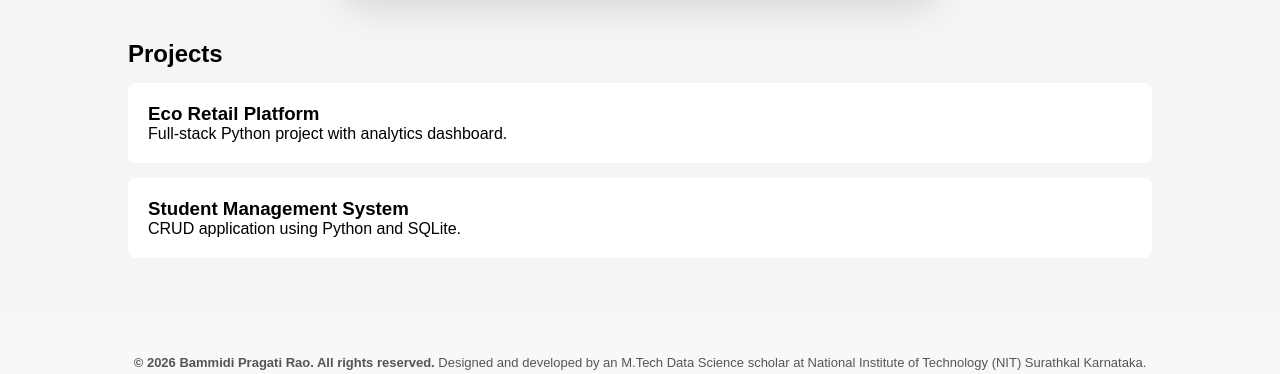
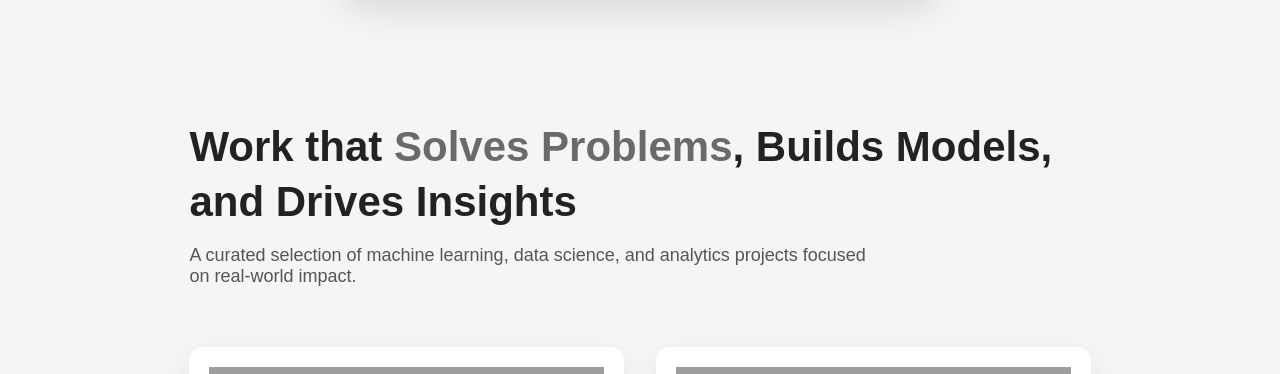
Before and after one commit to bpragatirao/Portfolio, a Flask app: page /projects in a window 1280 px wide. Shown: the part 116-490 px from the top of the page. Run offline with Flask 3, Linux system fonts and the light colour scheme; grey boxes are pictures that could not be loaded.

Commit message:
feat: add project cards on the about section

```diff
--- a/static/css/style.css
+++ b/static/css/style.css
@@ -632,3 +632,89 @@ button {
         justify-content: center;
     }
 }
+
+.projects-hero {
+    padding: 80px 6%;
+    background: #f5f5f5;
+}
+
+.projects-container {
+    max-width: 1200px;
+    margin: auto;
+}
+
+.projects-title {
+    font-size: 42px;
+    font-weight: 700;
+    color: #222;
+    max-width: 900px;
+    line-height: 1.3;
+}
+
+.projects-title span {
+    color: #6a6a6a;
+}
+
+.projects-subtitle {
+    margin-top: 16px;
+    font-size: 18px;
+    color: #555;
+    max-width: 700px;
+}
+
+.projects-grid {
+    margin-top: 60px;
+    display: grid;
+    grid-template-columns: repeat(auto-fit, minmax(300px, 1fr));
+    gap: 32px;
+}
+
+.project-card {
+    background: #fff;
+    border-radius: 14px;
+    overflow: hidden;
+    box-shadow: 0 12px 30px rgba(0, 0, 0, 0.08);
+    transition: transform 0.3s ease, box-shadow 0.3s ease;
+}
+
+.project-card:hover {
+    transform: translateY(-6px);
+    box-shadow: 0 20px 40px rgba(0, 0, 0, 0.12);
+}
+
+.project-card img {
+    width: 100%;
+    height: 220px;
+    object-fit: cover;
+}
+
+.project-content {
+    padding: 22px;
+}
+
+.project-content h3 {
+    font-size: 20px;
+    color: #222;
+    margin-bottom: 10px;
+}
+
+.project-content p {
+    font-size: 15px;
+    color: #555;
+    line-height: 1.6;
+}
+
+.project-tags {
+    margin-top: 14px;
+    display: flex;
+    flex-wrap: wrap;
+    gap: 8px;
+}
+
+.project-tags span {
+    font-size: 12px;
+    padding: 6px 12px;
+    background: #e0e0e0;
+    border-radius: 20px;
+    color: #333;
+}
--- a/templates/base.html
+++ b/templates/base.html
@@ -36,7 +36,7 @@
 
         <p class="footer-text">
             Commercial use requires prior written permission.
-            <a href="#">Projects</a> and availability subject to academic schedule. This site may contain links to live deployments.
+            <a href="{{ url_for('projects') }}">Projects</a> and availability subject to academic schedule. This site may contain links to live deployments.
         </p>
 
         <p class="footer-text">
@@ -44,13 +44,13 @@
         </p>
 
         <div class="footer-links">
-            <a href="#">HIRE ME</a>
+            <a href="{{ url_for('contact') }}">HIRE ME</a>
             <span>|</span>
             <a href="{{ url_for('static', filename='assets/Resume_PragatiRao.pdf') }}" target="_blank" rel="noopener noreferrer">VIEW RESUME</a>
             <span>|</span>
             <a href="{{ url_for('projects') }}">PROJECTS</a>
             <span>|</span>
-            <a href="#">LINKEDIN</a>
+            <a href="https://www.linkedin.com/in/pragati-rao-bammidi">LINKEDIN</a>
         </div>
 
         <p class="footer-version">Version v1.1.0</p>
--- a/templates/contact.html
+++ b/templates/contact.html
@@ -29,6 +29,8 @@
                 <h3>Social</h3>
                 <p>LinkedIn</p>
                 <p>GitHub</p>
+                <p>LeetCode</p>
+                <p>HackerRank</p>
             </div>
         </div>
 
--- a/templates/projects.html
+++ b/templates/projects.html
@@ -1,9 +1,78 @@
 {% extends "base.html" %}
 
 {% block content %}
-<h2>Projects</h2>
+<section class="projects-hero">
+    <div class="projects-container">
 
-<div class="card">
+        <h1 class="projects-title">
+            Work that <span>Solves Problems</span>, Builds Models, and Drives Insights
+        </h1>
+
+        <p class="projects-subtitle">
+            A curated selection of machine learning, data science, and analytics projects
+            focused on real-world impact.
+        </p>
+
+        <div class="projects-grid">
+
+            <!-- Project Card 1 -->
+            <div class="project-card">
+                <img src="{{ url_for('static', filename='images/project1.png') }}" alt="Project 1">
+                <div class="project-content">
+                    <h3>AI Finance Dashboard</h3>
+                    <p>
+                        End-to-end financial analytics system using Python, ML models,
+                        and interactive dashboards.
+                    </p>
+                    <div class="project-tags">
+                        <span>Python</span>
+                        <span>ML</span>
+                        <span>Power BI</span>
+                    </div>
+                </div>
+            </div>
+
+            <!-- Project Card 2 -->
+            <div class="project-card">
+                <img src="{{ url_for('static', filename='images/project2.png') }}" alt="Project 2">
+                <div class="project-content">
+                    <h3>Customer Churn Prediction</h3>
+                    <p>
+                        Predictive modeling using XGBoost and SHAP for explainability
+                        on telecom datasets.
+                    </p>
+                    <div class="project-tags">
+                        <span>Machine Learning</span>
+                        <span>XGBoost</span>
+                        <span>SHAP</span>
+                    </div>
+                </div>
+            </div>
+
+            <!-- Project Card 3 -->
+            <div class="project-card">
+                <img src="{{ url_for('static', filename='images/project3.png') }}" alt="Project 3">
+                <div class="project-content">
+                    <h3>Smart Resume Analyzer</h3>
+                    <p>
+                        NLP-based system that ranks resumes using cosine similarity
+                        and semantic embeddings.
+                    </p>
+                    <div class="project-tags">
+                        <span>NLP</span>
+                        <span>Python</span>
+                        <span>Flask</span>
+                    </div>
+                </div>
+            </div>
+
+        </div>
+    </div>
+</section>
+{% endblock %}
+
+
+<!-- <div class="card">
     <h3>Eco Retail Platform</h3>
     <p>Full-stack Python project with analytics dashboard.</p>
 </div>
@@ -11,5 +80,4 @@
 <div class="card">
     <h3>Student Management System</h3>
     <p>CRUD application using Python and SQLite.</p>
-</div>
-{% endblock %}
+</div> -->
```
Also changed, not shown: templates/about.html (+21 -15 lines).
